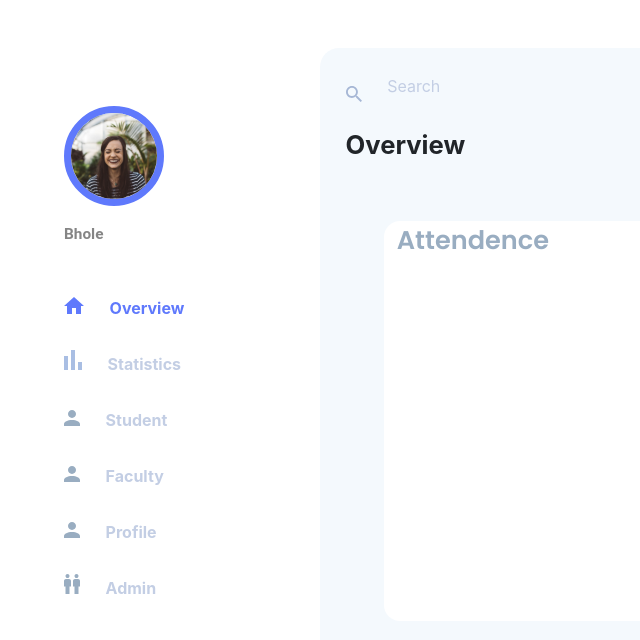
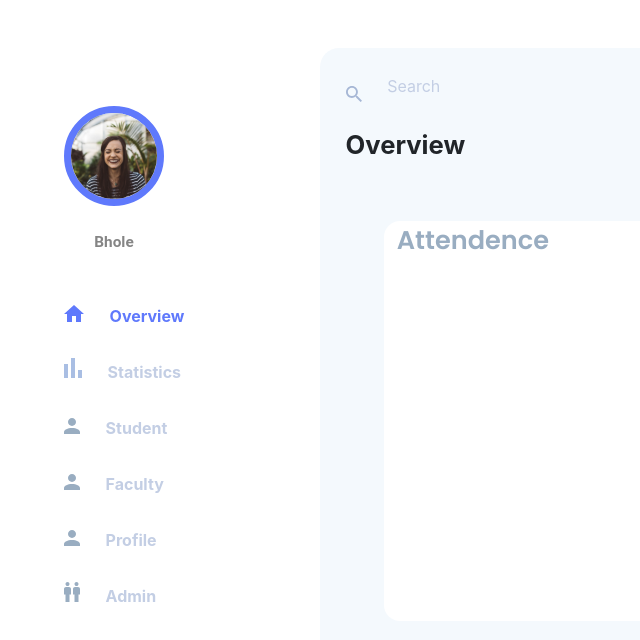
Before and after one commit to nischaynagar/CollegeScape, a React (Create React App) app: page /#/dashboard in a window 1280 px wide. Shown: the top 640 px of the page, without its empty margins (0-640 px from the left). Built offline with nearby package versions, Linux system fonts and the light colour scheme.

Commit message:
sidebar css

```diff
--- a/src/Components/DashboardComponents/sidebar/index.js
+++ b/src/Components/DashboardComponents/sidebar/index.js
@@ -14,10 +14,12 @@ import mainpic from "./images/mainpic.svg";
 function Sidebar() {
   return (
     <div className={design.leftbar}>
-      <div className={design.profile}>
-        <img src={mainpic} alt="hello" className={design.mainphoto}></img>
+      <div className={design.profPicandName}>
+        <div className={design.profile}>
+          <img src={mainpic} alt="hello" className={design.mainphoto}></img>
+        </div>
+        <p className={design.profileName}>Bhole</p>
       </div>
-      <p className={design.profileName}> Bhole</p>
       <div className={design.choices}>
         <Link to="/dashboard">
           <div className={design.option}>
--- a/src/Components/DashboardComponents/sidebar/styles.module.css
+++ b/src/Components/DashboardComponents/sidebar/styles.module.css
@@ -33,8 +33,6 @@
   font-style: normal;
   font-weight: bold;
   color: rgba(0, 0, 0, 0.48);
-  margin-top: -1vh;
-  margin-left: 2vw;
 }
 
 .profile {
@@ -100,3 +98,11 @@
   color: #99adc1;
   margin-left: 1vw;
 }
+
+.profPicandName {
+  display: flex;
+  flex-direction: column;
+  width: fit-content;
+  justify-content: center;
+  align-items: center;
+}
```
